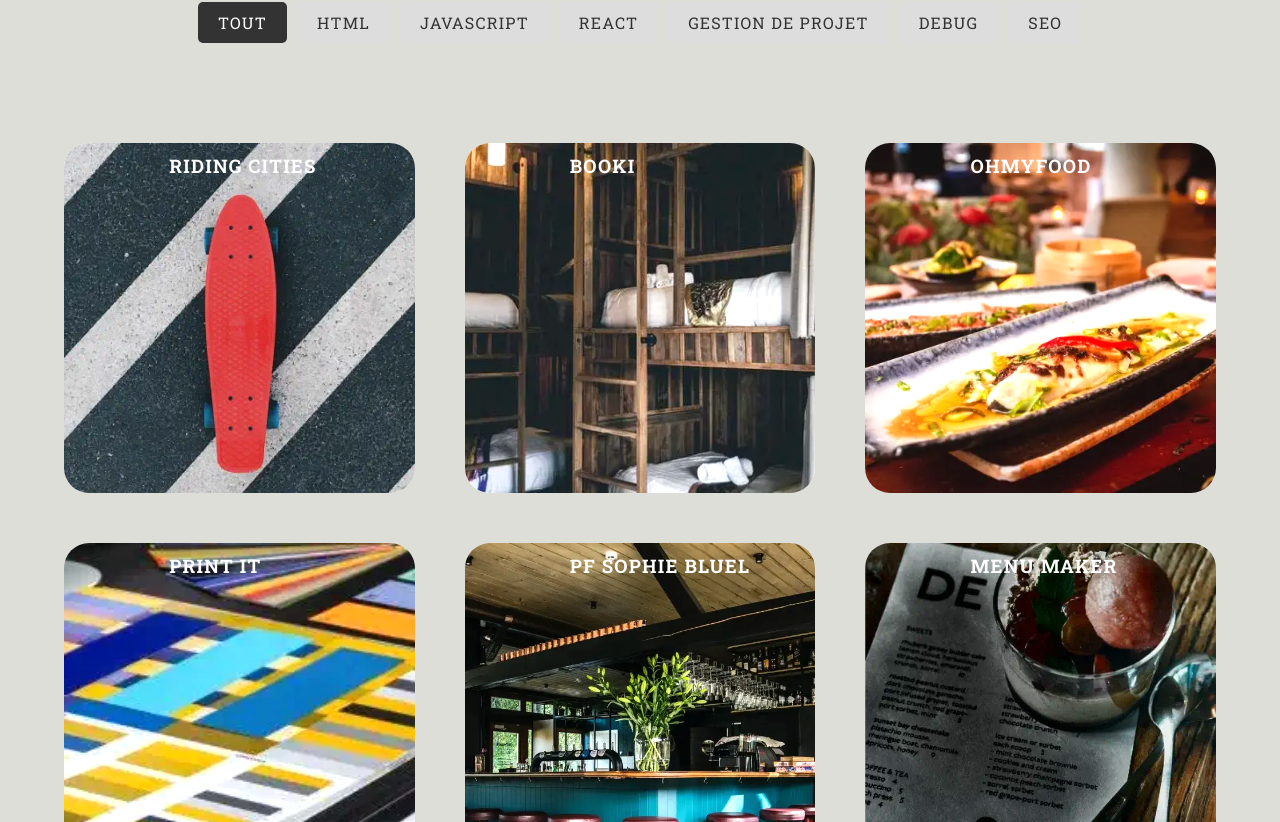
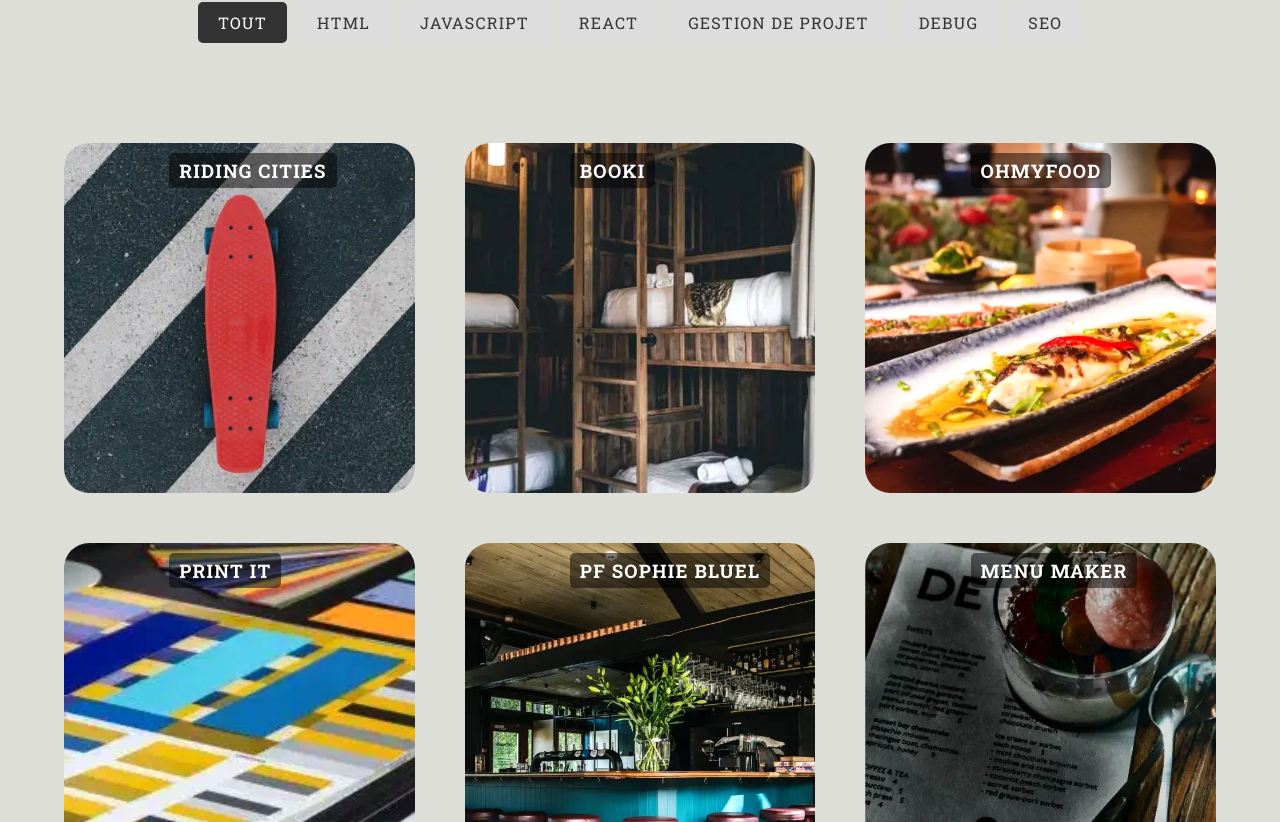
Before and after one commit to martingale708/myportfolio12, a React (Create React App) app: page / in a window 1280 px wide. Shown: the part 1218-2040 px from the top of the page. Built offline with nearby package versions, Linux system fonts and the light colour scheme.

Commit message:
correction contrast5

```diff
--- a/src/sass/components/_projectgrid.scss
+++ b/src/sass/components/_projectgrid.scss
@@ -54,7 +54,7 @@
     }
 
     &-front {
-     color: #333333;
+     color:black;
       z-index: 2;
       background-color: #FFFFFF;
       color:#333333;
@@ -65,19 +65,22 @@
 
       &-img {
         border-radius: 25px;
-        filter: brightness(1.2);
+        filter: brightness(1.1);
         height: 100%;
         object-fit: cover;
         width: 100%;
       }
 
       &-title {
-        color: #000000;
+        color:#FFFFFF;
         text-transform: uppercase;
         position: absolute;
         top: 10px;
         left: 30%;
         z-index: 3;
+        background-color: rgba(0, 0, 0, 0.5); // Fond noir semi-transparent
+        padding: 5px 10px; // Pour ajouter un peu d'espace autour du texte
+        border-radius: 5px; // Pour arrondir les coins du fond
       }
     }
 
@@ -93,11 +96,13 @@
 
 
       &-title {
+        color: #000000;
         font-weight: 800;
         text-transform: uppercase;
         position: absolute;
         top: 20px;
         left: 30%;
+        // text-shadow: 2px 2px 4px rgba(0, 0, 0, 0.7);
       }
       &-desc {
         margin-top: 25px;
```
